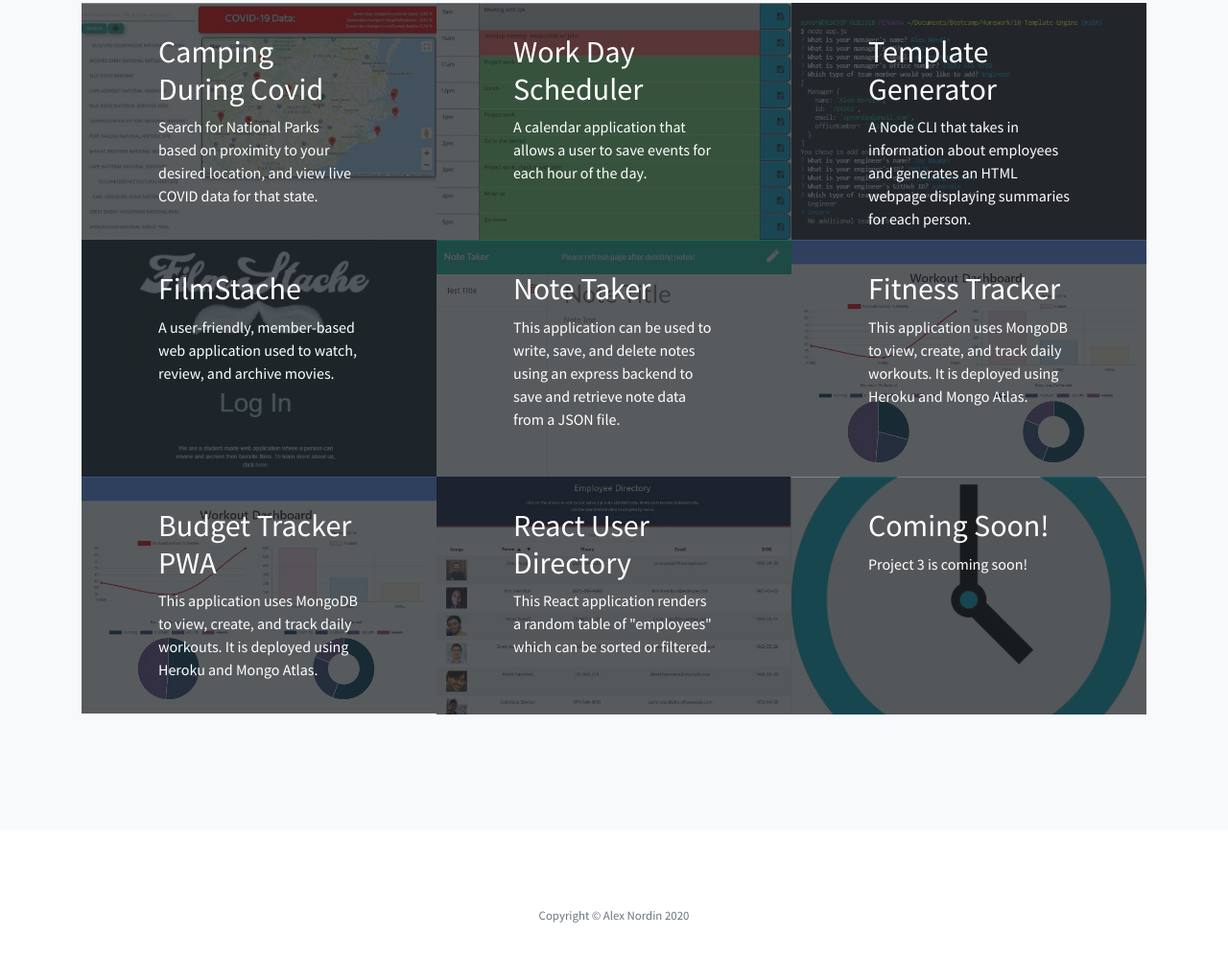
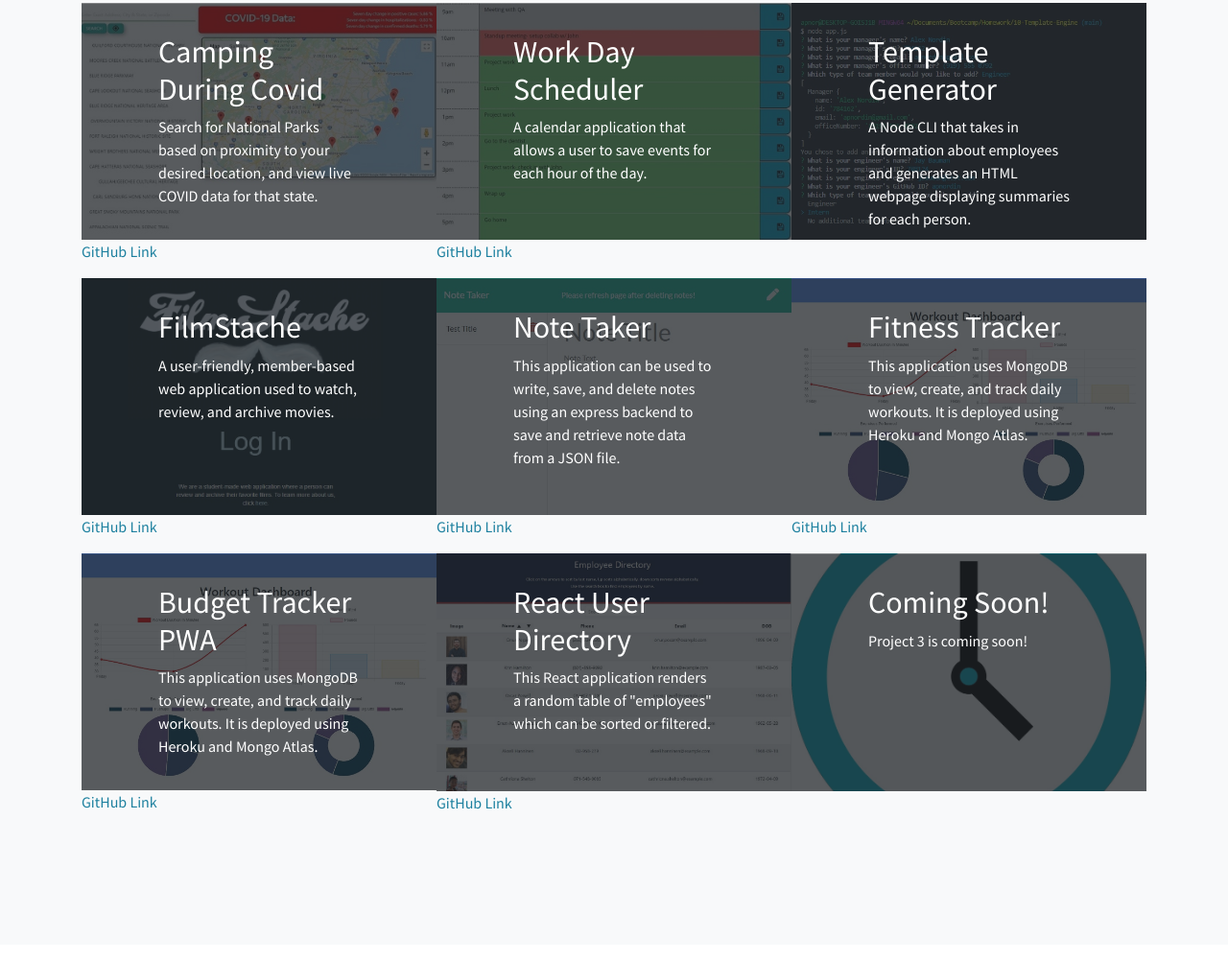
Before and after one commit to apnordin/apnordin.github.io, a plain HTML site: page index.html in a window 1280 px wide. Shown: the part 1798-2799 px from the top of the page at 96% size. Drawn offline with Linux system fonts and the light colour scheme.

Commit message:
GitHub links open in separate tab

```diff
--- a/index.html
+++ b/index.html
@@ -108,6 +108,7 @@
         <h2 class="mb-5">Recent Projects</h2>
       </div>
       <div class="row no-gutters">
+
         <div class="col-lg-4">
           <a class="portfolio-item" href="https://tutchings.github.io/exploringParksDuringCovidLiveSearch/"
             target="_blank">
@@ -120,7 +121,9 @@
             </div>
             <img class="img-fluid" src="img/Covid-Tracker.jpg" alt="Covid-Tracker">
           </a>
+          <a href="https://github.com/tutchings/exploringParksDuringCovidLiveSearch" target="_blank">GitHub Link</p>
         </div>
+
         <div class="col-lg-4">
           <a class="portfolio-item" href="https://apnordin.github.io/05-Work-Day-Scheduler/" target="_blank">
             <div class="caption">
@@ -131,7 +134,9 @@
             </div>
             <img class="img-fluid" src="img/Work-Day-Scheduler.JPG" alt="Work-Day-Scheduler">
           </a>
+          <a href="https://github.com/apnordin/05-Work-Day-Scheduler" target="_blank">GitHub Link</p>
         </div>
+
         <div class="col-lg-4">
           <a class="portfolio-item" href="https://github.com/apnordin/10-Template-Engine" target="_blank">
             <div class="caption">
@@ -143,6 +148,7 @@
             </div>
             <img class="img-fluid" src="img/Template-Generator.jpg" alt="Template-Generator">
           </a>
+
         </div>
         <div class="col-lg-4">
           <a class="portfolio-item" href="https://project2group9app.herokuapp.com/"
@@ -155,7 +161,9 @@
             </div>
             <img class="img-fluid" src="img/Project2.jpg" alt="Film-Stache">
           </a>
+          <a href="https://github.com/pdnarmi/project2GroupRepo" target="_blank">GitHub Link</p>
         </div>
+
         <div class="col-lg-4">
           <a class="portfolio-item" href="https://hw11-note-taker-apn.herokuapp.com/"
             target="_blank">
@@ -167,7 +175,9 @@
             </div>
             <img class="img-fluid" src="img/NoteTaker.jpg" alt="Note-Taker">
           </a>
+          <a href="https://github.com/apnordin/11-Note-Taker" target="_blank">GitHub Link</p>
         </div>
+
         <div class="col-lg-4">
           <a class="portfolio-item" href="https://workout-tracker-1-15.herokuapp.com/"
             target="_blank">
@@ -179,6 +189,7 @@
             </div>
             <img class="img-fluid" src="img/Fitness-Tracker.jpg" alt="Workout-Tracker">
           </a>
+          <a href="https://github.com/apnordin/17-Workout-Tracker" target="_blank">GitHub Link</p>
         </div>
 
         <div class="col-lg-4">
@@ -192,6 +203,7 @@
             </div>
             <img class="img-fluid" src="img/Fitness-Tracker.jpg" alt="Fitness-Tracker">
           </a>
+          <a href="https://github.com/apnordin/18-Offline-Budget-Tracker-PWA" target="_blank">GitHub Link</p>
         </div>
 
         <div class="col-lg-4">
@@ -205,6 +217,7 @@
             </div>
             <img class="img-fluid" src="img/Directory.jpg" alt="Directory">
           </a>
+          <a href="https://github.com/apnordin/19-Employee-Directory" target="_blank">GitHub Link</p>
         </div>
 
         <div class="col-lg-4">
```
